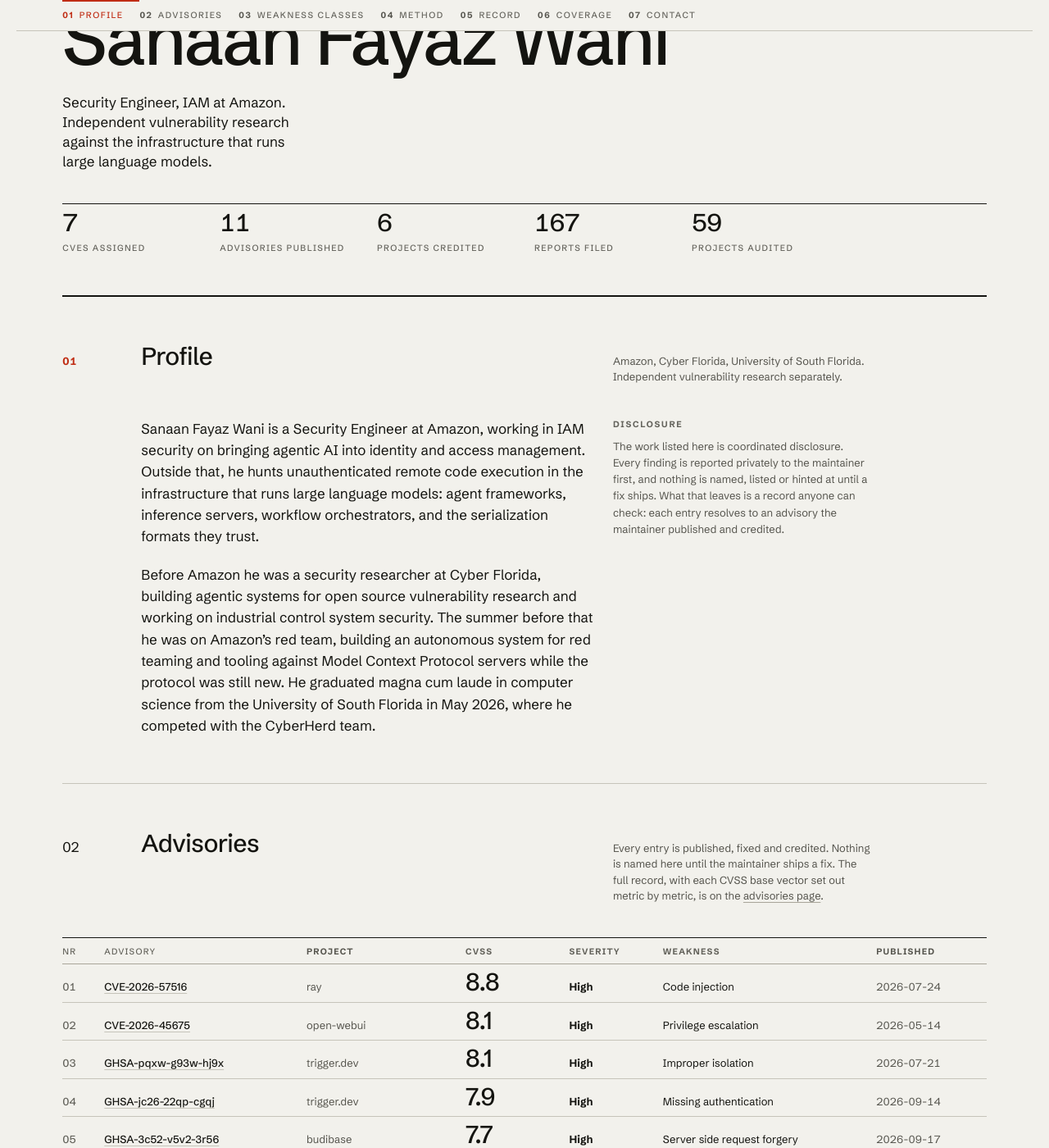
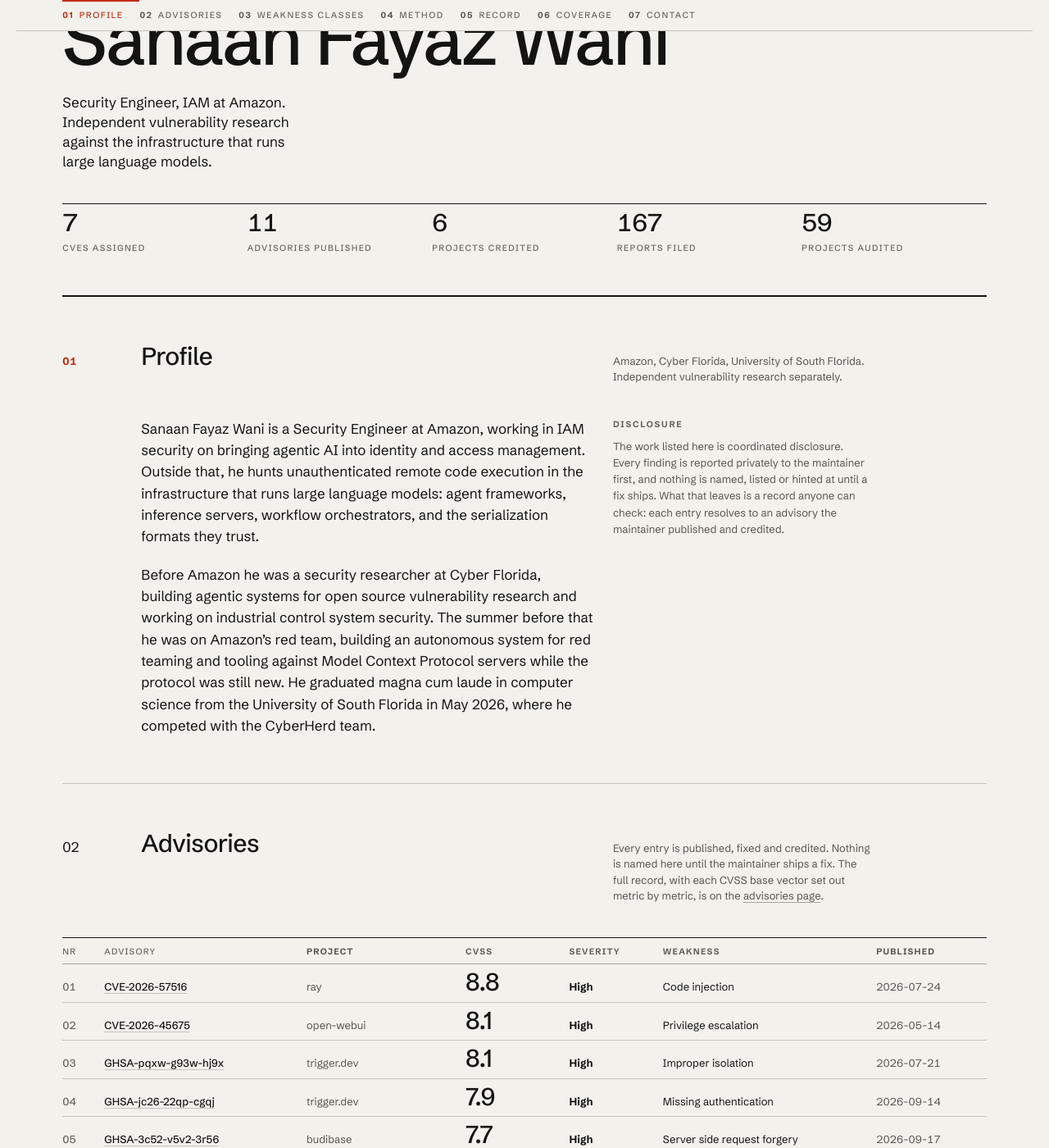
Before and after one commit to sfwani/sfwani.github.io, a Jekyll site: the page built from index.md, in a window 1280 px wide and 1400 px high, scrolled down 200 px. Shown: the whole window at 82% size. Built offline with Jekyll 4.4.1, drawn with Linux system fonts in a browser that asks for light colours.

Commit message:
Make the counters row reach both edges of the field
Five figures at `span 2` use ten of the twelve columns, so the row ended
at 1012 while the rule above it and the section rule below it both ran to
1204. 192px of dead air on one line of three, which is exactly the kind of
mismatch the eye picks up even when it cannot name it.

Five does not divide into twelve, so the row takes its own five equal
tracks rather than borrowing the page subgrid. The figures now sit edge to
edge between the two rules. Trailing gap is 0 at 1024, 1100, 1280, 1440 and
1920, and no label wraps at any of them.

Scoped to 1024px and up, where all five share a row. Below that they wrap
3 + 2 and the first row already reaches both edges.

Co-Authored-By: Claude Opus 5 (1M context) <noreply@anthropic.com>

```diff
--- a/_sass/c2-site.scss
+++ b/_sass/c2-site.scss
@@ -298,3 +298,17 @@
             mask-image: linear-gradient(to right, #000 calc(100% - 28px), transparent);
   }
 }
+
+/* ── The counters row ──────────────────────────────────────────────
+   Five figures at `span 2` use ten of the twelve columns, so the row
+   stopped 192px short of the rule above it and the rule below it, both
+   of which run the full field. Five does not divide into twelve, so the
+   row gets its own five equal tracks instead of borrowing the page's
+   subgrid: the figures then sit edge to edge between the two rules,
+   which is the alignment the eye is actually checking. Only above
+   1024px, where all five share a row; below that they wrap 3 + 2 and
+   the first row already reaches both edges. */
+@media (min-width: 1024px){
+  .figs{ grid-template-columns: repeat(5, minmax(0, 1fr)); }
+  .figs .fig{ grid-column: span 1; }
+}
```
